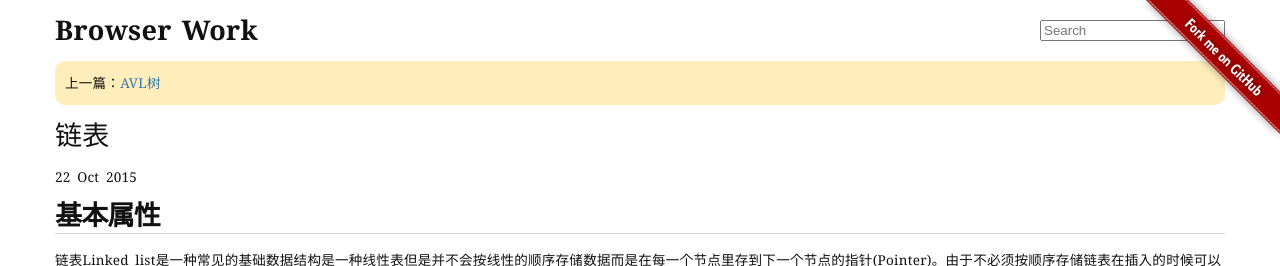
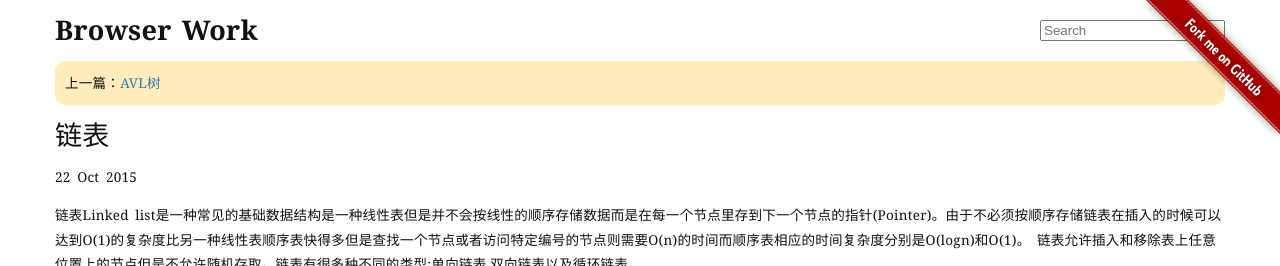
Before and after one commit to aaronz/aaronz.github.com, a Jekyll site: the page built from _posts/2015-10-22-linkedlist.markdown, in a window 1280 px wide and 900 px high, cut to the strip 0-266 px from the top of the window. Built offline with Jekyll 4.4.1, drawn with Linux system fonts in a browser that asks for light colours; Markdown is read by kramdown in place of the engine named in the settings; comment, search, counter and statistics services are not loaded.

Commit message:
Remove first header about "基本属性"

```diff
--- a/_posts/2015-10-21-avltree.markdown
+++ b/_posts/2015-10-21-avltree.markdown
@@ -4,8 +4,6 @@ title:  "AVL树"
 date:   2015-10-21 00:00:00
 categories: Data-Structures
 ---
-
-#基本属性
 
 AVL树是其每个节点的左子树和右子树高度最多差1的二叉查找树。因为它的发明者是Adelson-Velsky和Landis，所以叫AVL树。
 
--- a/_posts/2015-10-22-linkedlist.markdown
+++ b/_posts/2015-10-22-linkedlist.markdown
@@ -4,8 +4,6 @@ title:  "链表"
 date:   2015-10-22 00:00:00
 categories: Data-Structures
 ---
-
-#基本属性
 
 链表Linked list是一种常见的基础数据结构是一种线性表但是并不会按线性的顺序存储数据而是在每一个节点里存到下一个节点的指针(Pointer)。由于不必须按顺序存储链表在插入的时候可以达到O(1)的复杂度比另一种线性表顺序表快得多但是查找一个节点或者访问特定编号的节点则需要O(n)的时间而顺序表相应的时间复杂度分别是O(logn)和O(1)。
 链表允许插入和移除表上任意位置上的节点但是不允许随机存取。链表有很多种不同的类型:单向链表,双向链表以及循环链表。
```
